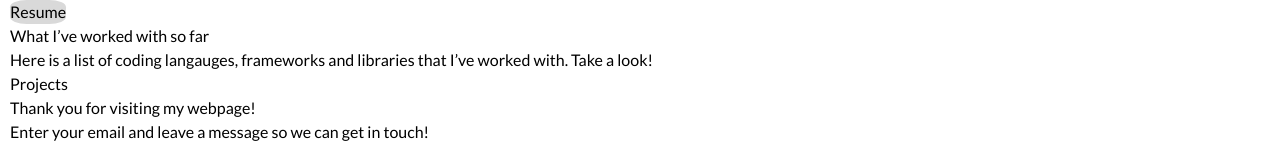
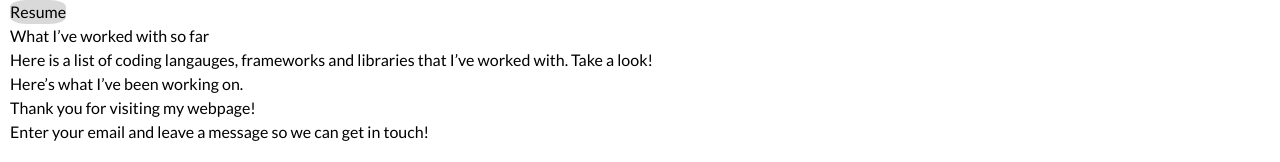
Before and after one commit to Marquis4484/msampson-resume, a Next.js app: page / in a window 1280 px wide. Shown: the part 834-996 px from the top of the page. Built offline with nearby package versions, Linux system fonts and the light colour scheme.

Commit message:
project update

```diff
--- a/src/components/Projects.tsx
+++ b/src/components/Projects.tsx
@@ -1,5 +1,9 @@
 import React from "react";
 
 export default function Projects() {
-   return <div>Projects</div>;
+   return (
+      <div>
+         <h1>Here’s what I’ve been working on.</h1>
+      </div>
+   );
 }
```
